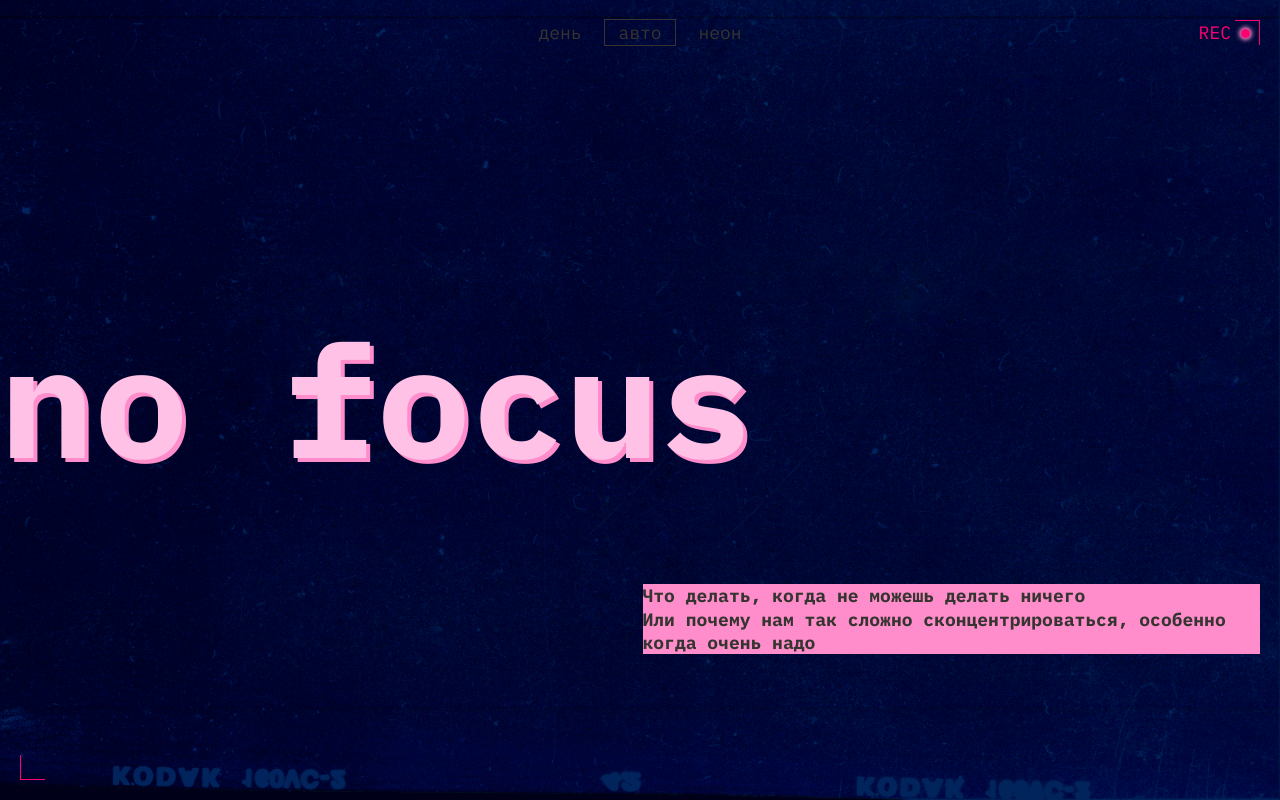
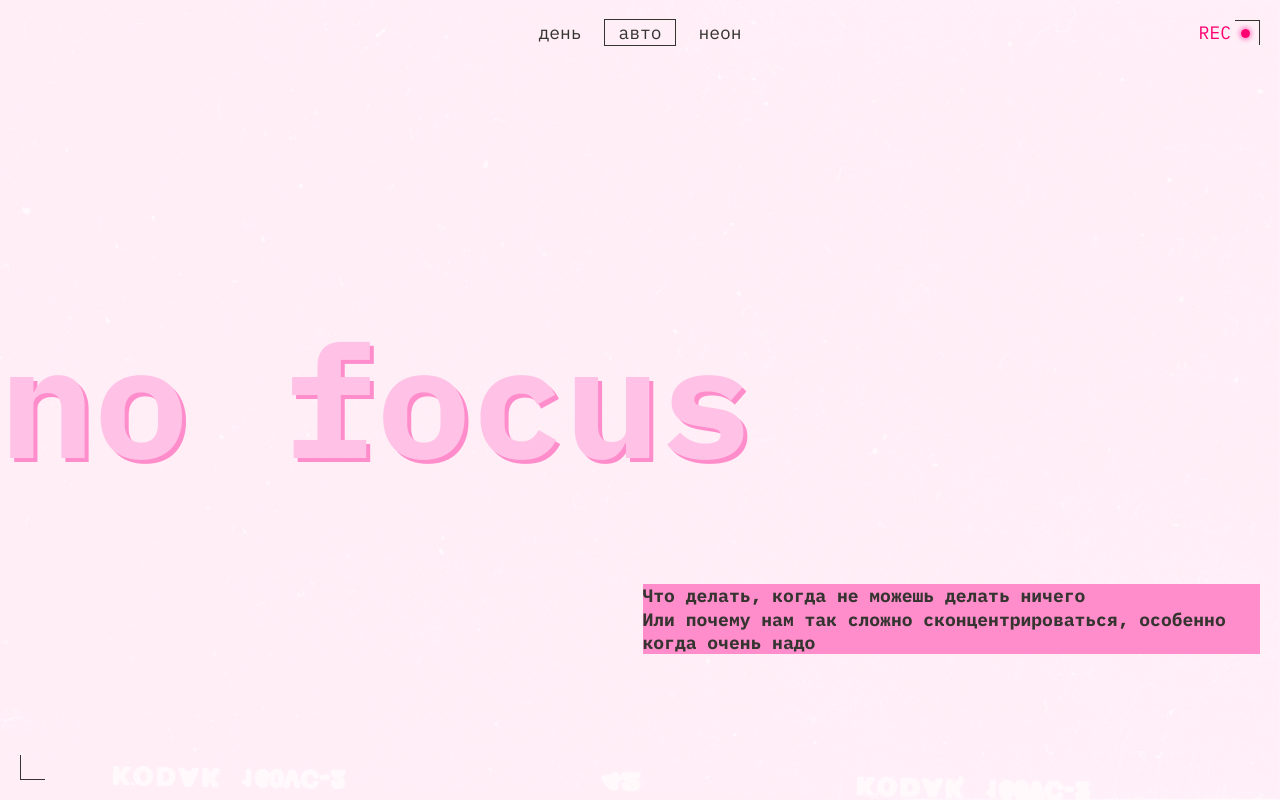
Before and after one commit to FlcHub/slozhno-sosredotochitsya-fd, a plain HTML site: page index.html in a window 1280 px wide. Shown: the top 800 px of the page. Drawn offline with Linux system fonts and the light colour scheme.

Commit message:
Автотесты, правки 2

```diff
--- a/styles/dark.css
+++ b/styles/dark.css
@@ -9,7 +9,7 @@
     Так стили написанные ниже будут иметь больший вес,
     чем стили в медиазапросе предпочтений пользователя
   */
-  --bg-image-url: url(../images/cover-image-dark.png);
+  --bg-image-url: url(../images/cover-image.png);
   --main-font-color: #F1B2CE;
   --accent-color: #FF0070;
   --header-description-font-color: #000028;
--- a/styles/light.css
+++ b/styles/light.css
@@ -34,8 +34,10 @@
 
 @media (prefers-color-scheme: light) {
   :root {
+    --bg-image-url: url(../images/cover-image-light.png);
     --main-font-color: #353430;
     --accent-color: #FF8DCB;
+    --decorated-zone-color: #353430;
     --header-description-font-color: #353430;
     --h1-font-color: #FFC2E6;
     --h2-font-color: #353430;
--- a/styles/style.css
+++ b/styles/style.css
@@ -23,6 +23,7 @@
   align-items: center;
   gap: 5px;
   inline-size: 100%;
+  block-size: 100%;
   min-block-size: calc(100vh - 2 * var(--section-bottom-top-padding, clamp(0.625rem, 0.0286rem + 2.5445vw, 1.25rem)));
 }
 
@@ -203,6 +204,7 @@
   flex-direction: column;
   justify-content: space-between;
   inline-size: 100%;
+  block-size: 100%;
   min-block-size: calc(100vh - 2 * var(--section-bottom-top-padding, clamp(0.625rem, 0.0286rem + 2.5445vw, 1.25rem)));
 }
 
--- a/styles/variables.css
+++ b/styles/variables.css
@@ -4,7 +4,7 @@
 */
 :root {
   --main-font: 'IBM Plex mono';
-  --bg-image-url: url(../images/cover-image-dark.png);
+  --bg-image-url: url(../images/cover-image.png);
   --main-font-color: #F1B2CE;
   --accent-color: #FF0070;
   --decorated-zone-color: #FF0070;
```
